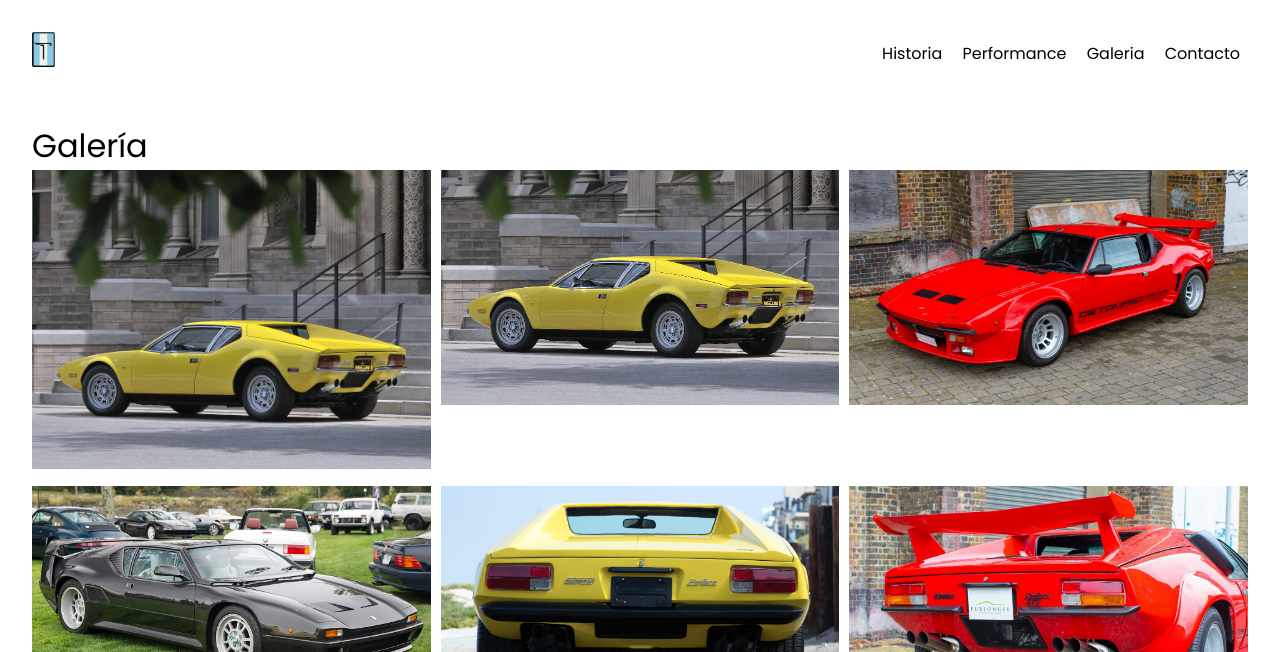
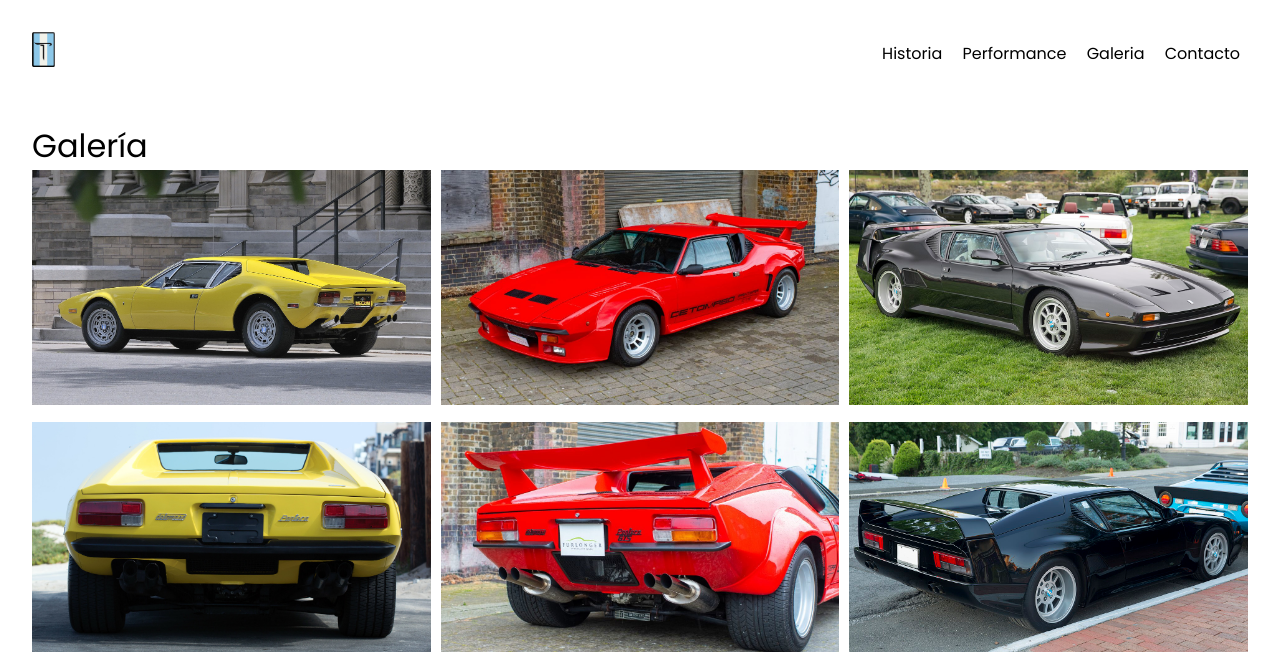
Before and after one commit to Andres6640/Grupo14_webpage, a plain HTML site: page media.html in a window 1280 px wide. Shown: the top 652 px of the page. Drawn offline with Linux system fonts and the light colour scheme.

Commit message:
Update media.html

```diff
--- a/media.html
+++ b/media.html
@@ -26,9 +26,6 @@
         <h1>Galería</h1>
 
         <div class="grid-container">
-            <div><img src="img/1971_De_Tomaso_Pantera_1920x1440.jpg" alt="De Tomaso Pantera L"></div>
-            <!--<div><img src="img/De_Tomaso_Pantera_hf_1920x1080.jpg" alt="De Tomaso Pantera GTS"></div>-->
-
             <div><img src="img/pantera-L-lateral.jpg" alt="De Tomaso Pantera L"></div>
             <div><img src="img/pantera-GTS-frente.jpg" alt="De Tomaso Pantera GTS"></div>
             <div><img src="img/pantera-Si-frente.jpg" alt="De Tomaso Pantera 90 Si"></div>
```
